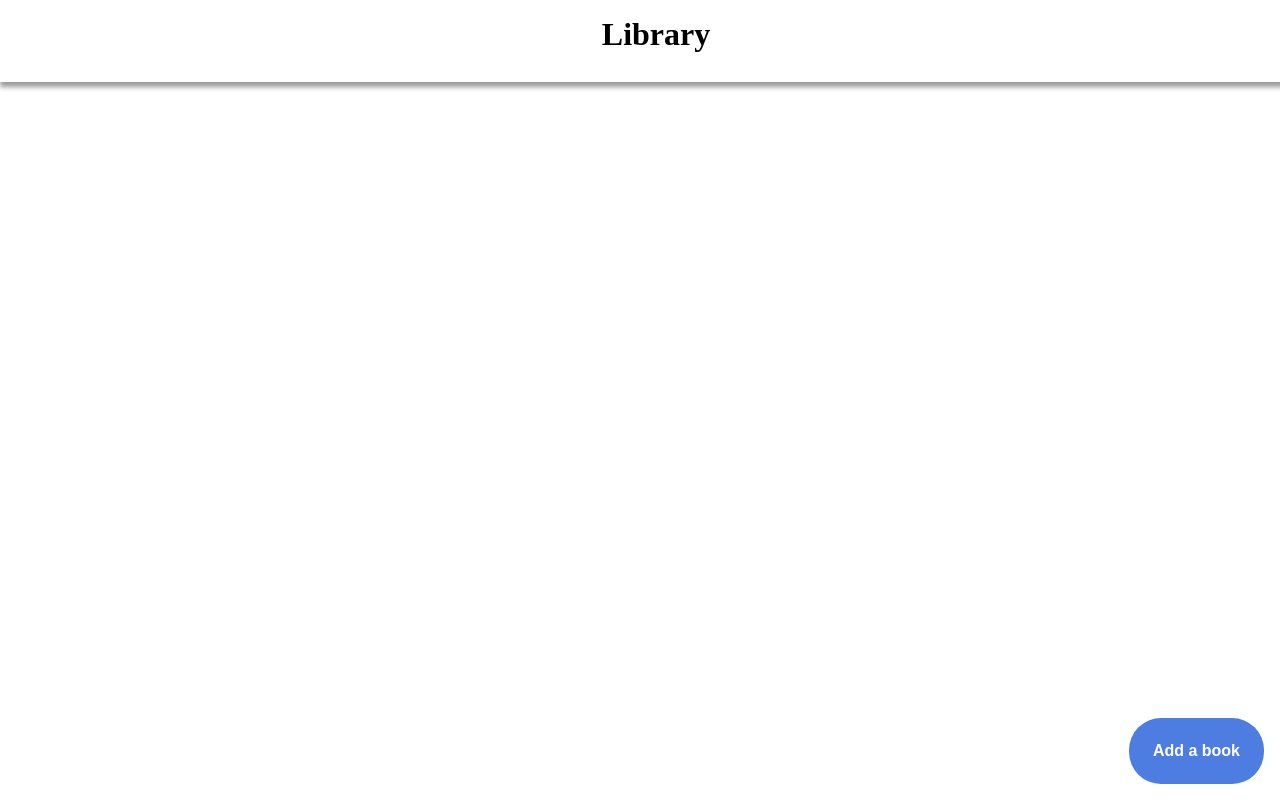
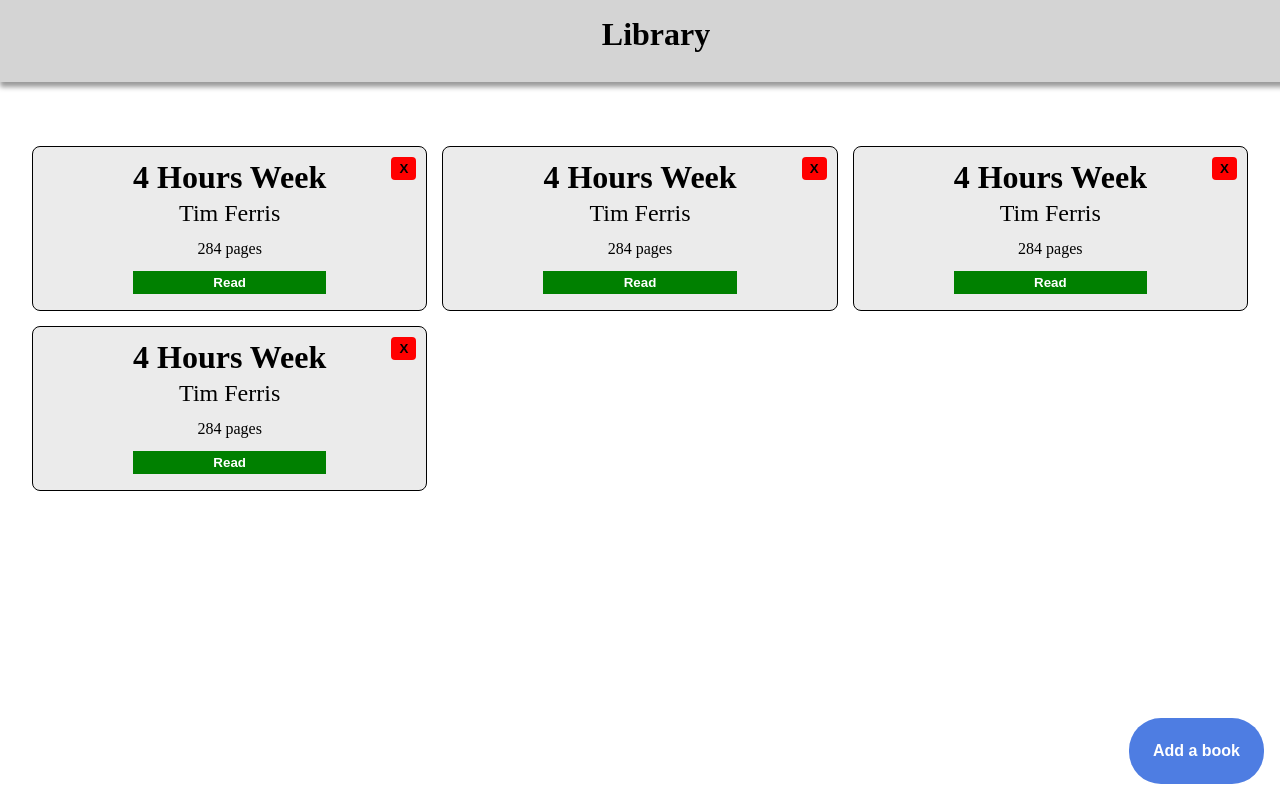
Before and after one commit to hledezma03/library, a plain HTML site: page index.html in a window 1280 px wide. Shown: the top 800 px of the page. Drawn offline with Linux system fonts and the light colour scheme.

Commit message:
Add styles to the books container

```diff
--- a/index.html
+++ b/index.html
@@ -13,21 +13,64 @@
         <form action="">
             <p class="book-title">
                 <label for="title">Title: </label>
-                <input type="text" name="title" value="title">
+                <input type="text" id="title">
             </p>
             <p class="book-author">
                 <label for="author">Author: </label>
-                <input type="text" name="author" value="author">
+                <input type="text" id="author">
             </p>
-            <p class="pages">
+            <p class="book-pages">
                 <label for="pages">Number of pages: </label>
-                <input type="number" name="pages" value="pages">
+                <input type="number" id="pages">
             </p>
             <input type="submit" value="Confirm">
         </form>
       </dialog>
       <div class="books-container">
-
+        <div class="book">
+            <div class="delete-button-container">
+                <button class="delete-book">X</button>
+            </div>
+            <div class="info-container">
+                <h1 class="book-title-show">4 Hours Week</h1>
+                <p class="book-author-show">Tim Ferris</p>
+                <p class="pages-show">284 pages</p>
+                <button class="read">Read</button>
+            </div>
+        </div>
+        <div class="book">
+            <div class="delete-button-container">
+                <button class="delete-book">X</button>
+            </div>
+            <div class="info-container">
+                <h1 class="book-title-show">4 Hours Week</h1>
+                <p class="book-author-show">Tim Ferris</p>
+                <p class="pages-show">284 pages</p>
+                <button class="read">Read</button>
+            </div>
+        </div>
+        <div class="book">
+            <div class="delete-button-container">
+                <button class="delete-book">X</button>
+            </div>
+            <div class="info-container">
+                <h1 class="book-title-show">4 Hours Week</h1>
+                <p class="book-author-show">Tim Ferris</p>
+                <p class="pages-show">284 pages</p>
+                <button class="read">Read</button>
+            </div>
+        </div>
+        <div class="book">
+            <div class="delete-button-container">
+                <button class="delete-book">X</button>
+            </div>
+            <div class="info-container">
+                <h1 class="book-title-show">4 Hours Week</h1>
+                <p class="book-author-show">Tim Ferris</p>
+                <p class="pages-show">284 pages</p>
+                <button class="read">Read</button>
+            </div>
+        </div>
       </div>
       <button id="add-book">Add a book</button>
     <script src="script.js"></script>
--- a/script.js
+++ b/script.js
@@ -23,16 +23,16 @@ const player1 = new Player('Steve','X');
 const player2 = new Player('Mike', 'O');
 
 
-const dialog = document.querySelector("dialog");
-const showButton = document.querySelector("dialog + button");
-const closeButton = document.querySelector("dialog button");
+// const dialog = document.querySelector("dialog");
+// const showButton = document.querySelector("dialog + button");
+// const closeButton = document.querySelector("dialog button");
 
-// "Show the dialog" button opens the dialog modally
-showButton.addEventListener("click", () => {
-  dialog.showModal();
-});
+// // "Show the dialog" button opens the dialog modally
+// showButton.addEventListener("click", () => {
+//   dialog.showModal();
+// });
 
-// "Close" button closes the dialog
-closeButton.addEventListener("click", () => {
-  dialog.close();
-});
+// // "Close" button closes the dialog
+// closeButton.addEventListener("click", () => {
+//   dialog.close();
+// });
--- a/style.css
+++ b/style.css
@@ -9,6 +9,7 @@ body {
     width: 100vw;
     font-size: 2rem;
     font-weight: bold;
+    background-color: #d4d4d4;
     text-align: center;
     box-shadow: 0 5px 5px 0 rgba(0, 0, 0, 0.4);
     margin-bottom: 2rem;
@@ -22,10 +23,64 @@ body {
     color: #fff;
     font-size: 1rem;
     font-weight: bolder;
-    cursor: pointer;
     position: fixed;
     bottom: 0;
     right: 0;
     border-radius: 32px;
     margin: 1rem;
 }
+
+.books-container {
+    display: grid;
+    grid-template-columns: repeat(3, minmax(200px, 1fr));
+    grid-auto-rows: auto;
+    gap: 15px;
+    padding: 2rem;
+}
+
+.book {
+    display: flex;
+    justify-content: center;
+    text-align: center;
+    position: relative;
+    text-align: center;
+    background-color: #ebebeb;
+    border-radius: 8px;
+    border: 1px solid #000;
+    padding: 0 1rem 1rem 1rem;
+    line-height: 12px;
+}
+
+h1 {
+    margin-top: 24px;
+}
+
+button {
+    cursor: pointer;
+}
+
+.delete-book {
+    border: none;
+    border-radius: 4px;
+    background-color: red;
+    padding: 4px 8px;
+    position: absolute;
+    font-weight: bolder;
+    top: 10px;
+    right: 10px;
+}
+
+.book-author-show {
+    font-size: 24px;
+}
+
+.read {
+    border: none;
+    background-color: green;
+    font-weight: bolder;
+    color:#fff;
+    min-width: 0;
+    max-width: 100%;
+    width: 100%;
+    padding: 4px 1rem;
+}
```
Also changed, not shown: 1 other file.
